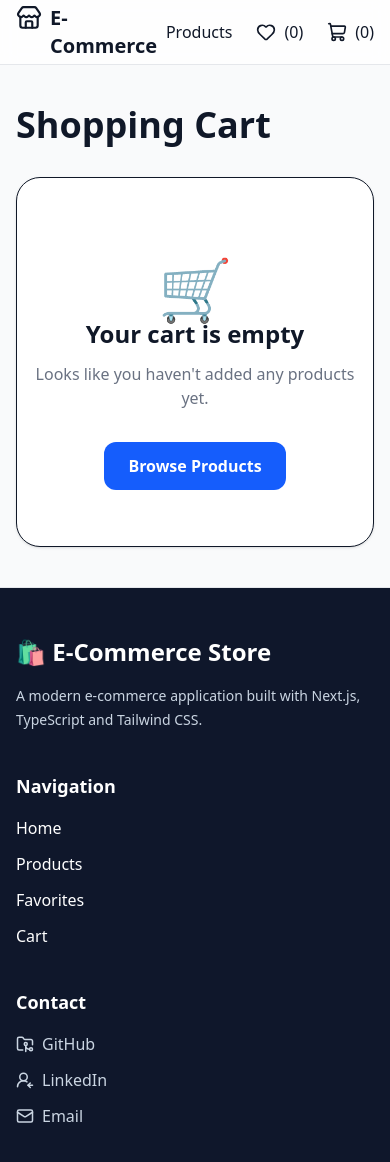
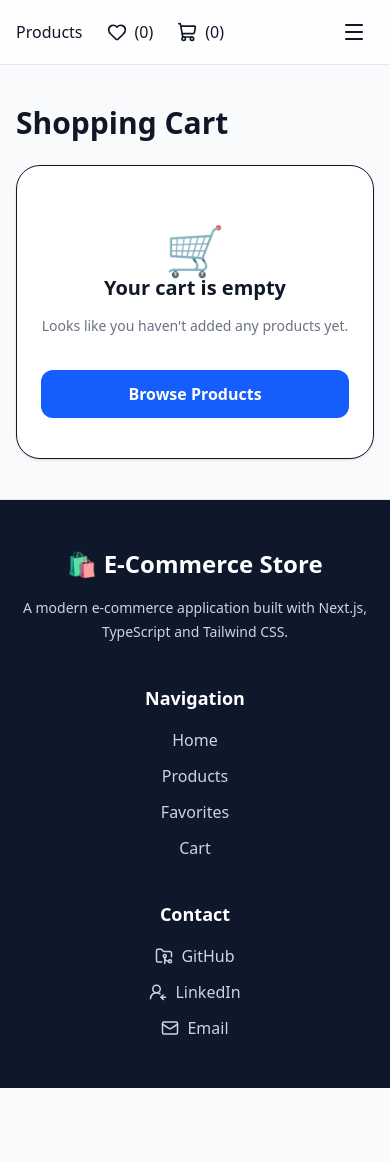
Before and after one commit to mshchebetiuk/e-commerce, a Next.js app: page /cart in a window 390 px wide. Shown: the top 1162 px of the page. After the commit the page ends 1088 px from the top, so only its background shows below. Built offline with nearby package versions, Linux system fonts and the light colour scheme.

Commit message:
feat: add responsive layout improvements

```diff
--- a/src/app/cart/page.tsx
+++ b/src/app/cart/page.tsx
@@ -13,7 +13,7 @@ export default function CartPage() {
 
     return (
         <main className="mx-auto max-w-5xl px-4 py-10">
-            <h1 className="mb-8 text-4xl font-bold">
+            <h1 className="mb-6 text-3xl font-bold sm:text-4xl">
                 Shopping Cart
             </h1>
 
@@ -34,7 +34,7 @@ export default function CartPage() {
                         />
                     ))}
 
-                    <div className="mb-8 text-3xl font-bold">
+                    <div className="mt-8 text-center text-2xl font-bold sm:text-right sm:text-3xl">
                         Total: ${total.toFixed(2)}
                     </div>
                 </>
--- a/src/components/cart/CartItem.tsx
+++ b/src/components/cart/CartItem.tsx
@@ -15,12 +15,12 @@ export function CartItem({ item }: Props) {
     } = useCart();
 
     return (
-        <article className="mb-4 rounded-lg border p-4">
+        <article className="mb-4 rounded-xl border p-4 shadow-sm">
             <h2 className="text-lg font-semibold">{item.title}</h2>
 
             <p>${item.price}</p>
 
-            <div className="mt-3 flex items-center gap-3">
+            <div className="mt-4 flex flex-wrap items-center gap-3">
                 <button onClick={() => decreaseQuantity(item.id)}>
                     -
                 </button>
@@ -33,7 +33,7 @@ export function CartItem({ item }: Props) {
 
                 <button
                     onClick={() => removeFromCart(item.id)}
-                    className='ml-auto text-red-600'
+                    className='ml-auto rounded-lg px-4 py-2 text-red-600 transition hover:bg-red-50'
                 >
                     Remove
                 </button>
--- a/src/components/layout/Footer.tsx
+++ b/src/components/layout/Footer.tsx
@@ -4,8 +4,8 @@ import { FolderGit2, UserRoundArrowLeft, Mail } from 'lucide-react';
 export function Footer() {
     return (
         <footer className="border-t border-gray-200 bg-slate-900 text-white">
-            <div className="mx-auto grid max-w-7xl gap-10 px-4 py-12 md:grid-cols-3">
-                <div>
+            <div className="mx-auto grid max-w-7xl grid-cols-1 gap-10 px-4 py-12 sm:grid-cols-2 lg:grid-cols-3">
+                <div className='text-center sm:text-left'>
                     <h2 className="text-2xl font-bold">
                         🛍 E-Commerce Store
                     </h2>
@@ -16,28 +16,29 @@ export function Footer() {
                     </p>
                 </div>
 
-                <div>
+                <div className='text-center sm:text-left'>
                     <h3 className="mb-4 text-lg font-semibold">
                         Navigation
                     </h3>
 
-                    <nav className="flex flex-col gap-3 text-slate-30">
-                        <Link href='/'>Home</Link>
-                        <Link href='/products'>Products</Link>
-                        <Link href='/favorites'>Favorites</Link>
-                        <Link href='/cart'>Cart</Link>
+                    <nav className="flex flex-col gap-3 text-slate-300">
+                        <Link href='/' className='transition hover:text-white'>Home</Link>
+                        <Link href='/products' className='transition hover:text-white'>Products</Link>
+                        <Link href='/favorites' className='transition hover:text-white'>Favorites</Link>
+                        <Link href='/cart' className='transition hover:text-white'>Cart</Link>
                     </nav>
                 </div>
 
-                <div>
+                <div className='text-center sm:text-left'>
                     <h3 className="mb-4 text-lg font-semibold">
                         Contact
                     </h3>
 
-                    <div className="flex flex-col gap-3">
+                    <div className="flex flex-col items-center gap-3 sm:items-start">
                         <a
                             href="https://github.com/mshchebetiuk"
                             target='_blank'
+                            rel='noopener noreferrer'
                             className="flex items-center gap-2 text-slate-300 hover:text-white"
                         >
                             <FolderGit2 size={18} />
@@ -47,6 +48,7 @@ export function Footer() {
                         <a
                             href="https://www.linkedin.com/in/maksym-shchebetiuk-bb53102a0/"
                             target='_blank'
+                            rel='noopener noreferrer'
                             className="flex items-center gap-2 text-slate-300 hover:text-white"
                         >
                             <UserRoundArrowLeft size={18} />
--- a/src/components/layout/Header.tsx
+++ b/src/components/layout/Header.tsx
@@ -1,12 +1,15 @@
 'use client';
 
 import Link from 'next/link';
-import { ShoppingCart, Heart, Store } from 'lucide-react';
+import { ShoppingCart, Heart, Store, Menu, X } from 'lucide-react';
 
+import { useState } from 'react';
 import { useCart } from '@/context/CartContext';
 import { useFavorites } from '@/context/FavoritesContext';
 
 export function Header() {
+    const [isMenuOpen, setIsMenuOpen] = useState(false);
+
     const { cart } = useCart();
     const { favorites } = useFavorites();
 
@@ -19,7 +22,7 @@ export function Header() {
             <div className="mx-auto flex h-16 max-w-7xl items-center justify-between px-4">
                 <Link
                     href="/"
-                    className='flex itesm-center gap-2 text-xl font-bold'
+                    className='hidden flex itesm-center gap-2 text-xl font-bold md:flex'
                 >
                     <Store size={28} />
                     <span>E-Commerce</span>
@@ -49,7 +52,45 @@ export function Header() {
                         <span>({totalItems})</span>
                     </Link>
                 </nav>
+
+                <button
+                    onClick={() => setIsMenuOpen(!isMenuOpen)}
+                    className='rounded-lg p-2 transition hover:bg-gray-100 md:hidden'
+                    aria-label='Toggle menu'
+                >
+                    {isMenuOpen ? <X size={24} /> : <Menu size={24} />}
+                </button>
             </div>
+
+            {isMenuOpen && (
+                <div className="border-t bg-white md:hidden">
+                    <nav className="flex flex-col p-4">
+                        <Link
+                            href='/products'
+                            onClick={() => setIsMenuOpen(false)}
+                            className='rounded-lg px-4 py-3 hover:bg-gray-100'
+                        >
+                            Products
+                        </Link>
+
+                        <Link
+                            href='/favorites'
+                            onClick={() => setIsMenuOpen(false)}
+                            className='rounded-lg px-4 py-3 hover:bg-gray-100'
+                        >
+                            Favorites ({favorites.length})
+                        </Link>
+
+                        <Link
+                            href='/products'
+                            onClick={() => setIsMenuOpen(false)}
+                            className='rounded-lg px-4 py-3 hover:bg-gray-100'
+                        >
+                            Cart ({totalItems})
+                        </Link>
+                    </nav>
+                </div>
+            )}
         </header>
     );
 }
--- a/src/components/product/AddToCartButton.tsx
+++ b/src/components/product/AddToCartButton.tsx
@@ -19,7 +19,7 @@ export function AddToCartButton({
                 addToCart(product);
                 toast.success(`${product.title} added to cart`);
             }}
-            className='rounded-xl bg-blue-600 px-8 py-4 font-semibold text-white transition hover:bg-blue-700 hover:scale-105'
+            className='w-full rounded-xl bg-blue-600 px-8 py-4 font-semibold text-white transition hover:bg-blue-700 sm:w-auto'
         >
             Add to Cart
         </button>
--- a/src/components/product/FavoriteButton.tsx
+++ b/src/components/product/FavoriteButton.tsx
@@ -18,7 +18,7 @@ export function FavoriteButton({ product }: Props) {
                 toggleFavorite(product);
                 toast.success(favorite ? 'Removed from favorites' : 'Added to favorites');
             }}
-            className={`rounded-xl px-8 py-4 font-semibold transition ${
+            className={`w-full rounded-xl px-8 py-4 font-semibold transition sm:w-auto ${
                 favorite
                     ? 'bg-red-500 text-white hover:bg-red-600'
                     : 'border border-gray-300 hover:bg-gray-100'
--- a/src/components/ui/EmptyState.tsx
+++ b/src/components/ui/EmptyState.tsx
@@ -16,18 +16,18 @@ export function EmptyState({
     actionHref,
 }: EmptyStateProps) {
     return (
-        <div className="mx-auto flex max-w-md flex-col items-center justify-center rounded-3xl border bg-white px-4 py-14 text-center shadow-sm">
-            <div className="mt-6 text-6xl">{icon}</div>
+        <div className="mx-auto flex w-full max-w-md flex-col items-center justify-center rounded-3xl border bg-white px-6 py-10 text-center shadow-sm sm:px-8 sm:py-14">
+            <div className="mt-5 text-5xl sm:text-6xl">{icon}</div>
 
-            <h2 className="text-2xl font-bold text-gray-900">
+            <h2 className="text-xl font-bold text-gray-900 sm:text-2xl">
                 {title}
             </h2>
 
-            <p className="mt-3 text-gray-500">{description}</p>
+            <p className="mt-3 max-w-sm text-sm leading-6 text-gray-500 sm:text-base">{description}</p>
 
             <Link
                 href={actionHref}
-                className='mt-8 rounded-xl bg-blue-600 px-6 py-3 font-semibold text-white transition hover:bg-blue-700'
+                className='mt-8 w-full rounded-xl bg-blue-600 px-6 py-3 text-center font-semibold text-white transition hover:bg-blue-700 sm:w-auto'
             >
                 {actionText}
             </Link>
```
Also changed, not shown: src/app/products/[id]/page.tsx (+5 -5 lines), src/components/product/Pagination.tsx (+37 -7 lines).
